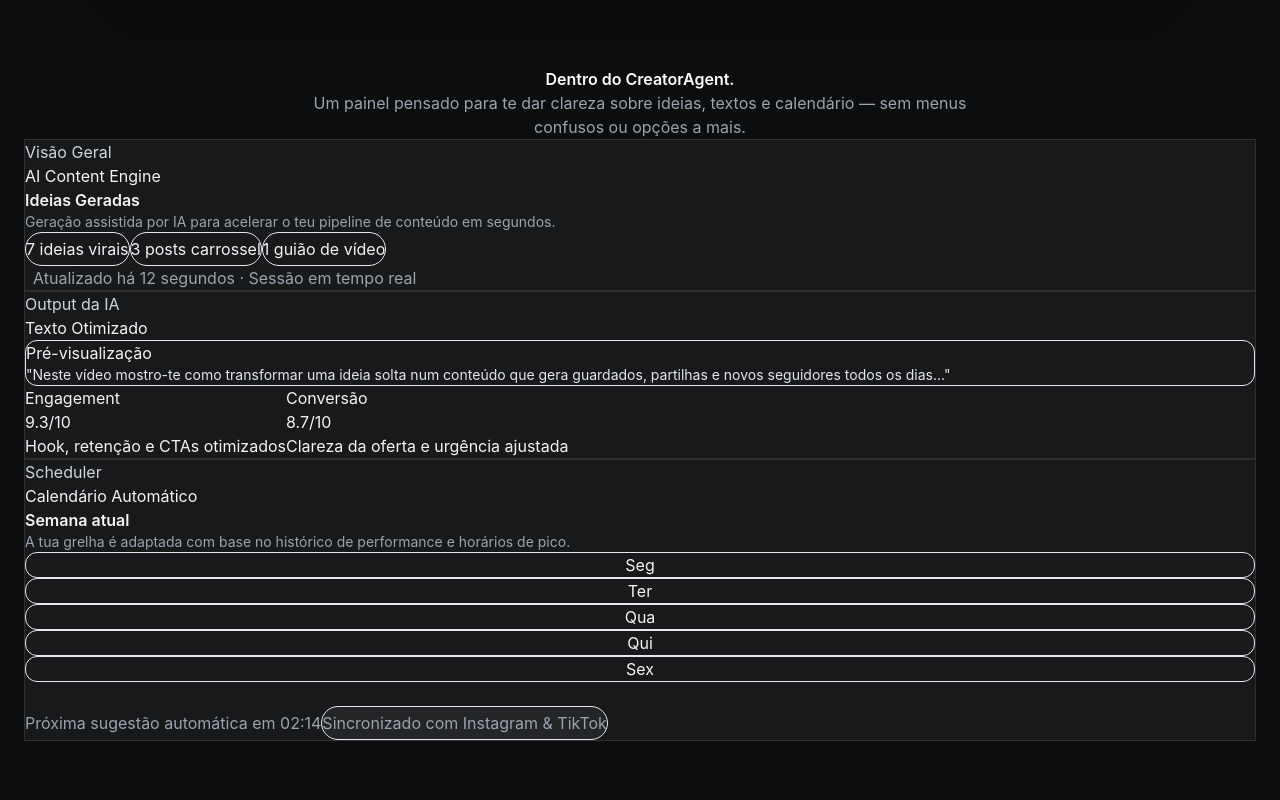
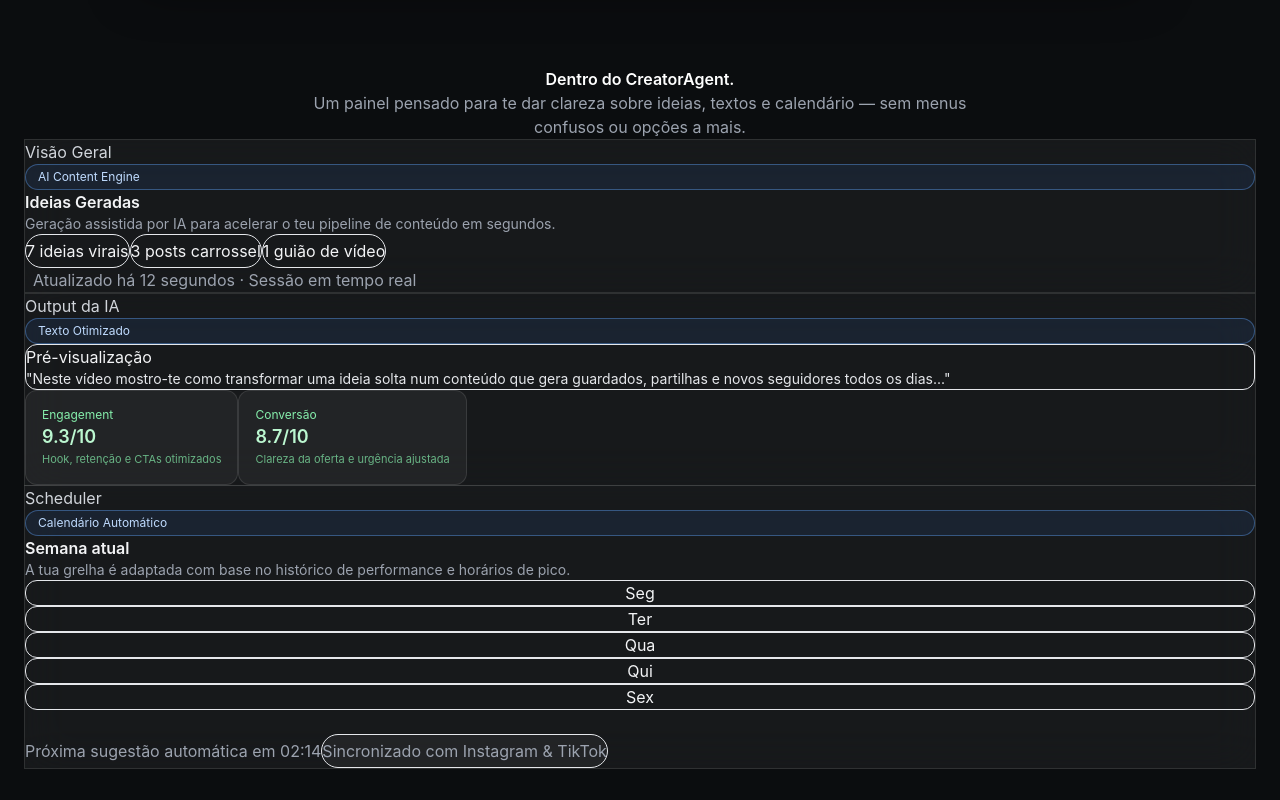
Before and after one commit to user0208308930298929832/creatoragentholder, a Next.js app: page / in a window 1280 px wide. Shown: the part 1520-2320 px from the top of the page. Built offline with nearby package versions, Linux system fonts and the light colour scheme.

Commit message:
Update globals.css

```diff
--- a/app/globals.css
+++ b/app/globals.css
@@ -13,3 +13,27 @@ html, body {
 section {
   width: 100%;
 }
+.tag-blue {
+  @apply text-xs px-3 py-1 rounded-full border border-blue-400/40 text-blue-200 bg-blue-500/10;
+}
+
+.metric-box {
+  @apply rounded-xl p-4 bg-white/5 border border-white/10;
+}
+
+.metric-label {
+  @apply text-xs text-green-300;
+}
+
+.metric-value {
+  @apply text-lg font-semibold text-green-200;
+}
+
+.metric-sub {
+  @apply text-[11px] text-green-300/70;
+}
+
+.glass-card {
+  backdrop-filter: blur(22px);
+  -webkit-backdrop-filter: blur(22px);
+}
```
